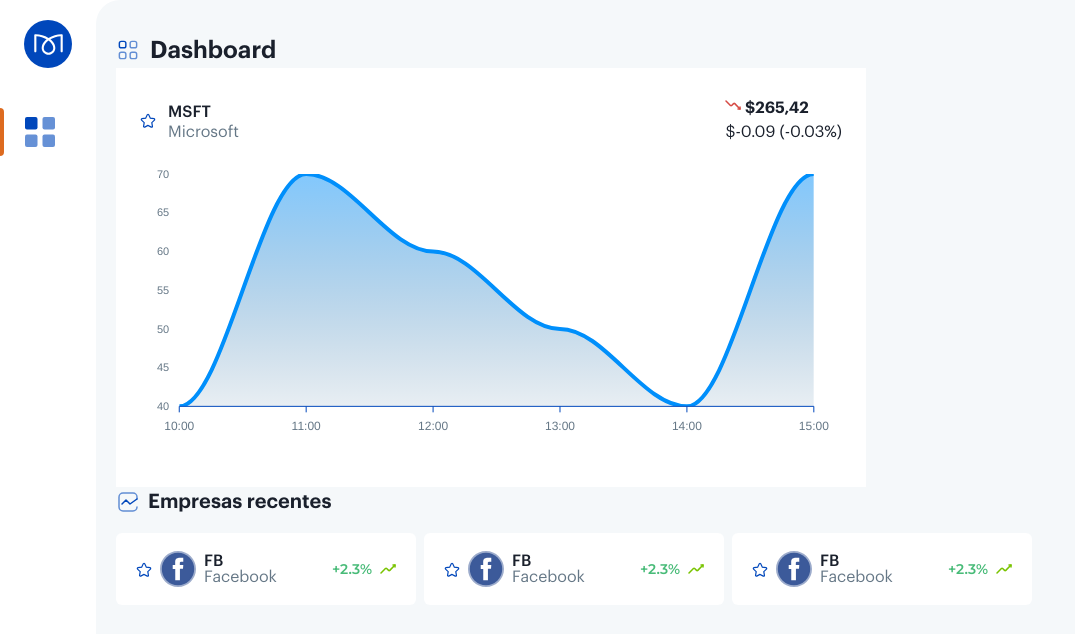
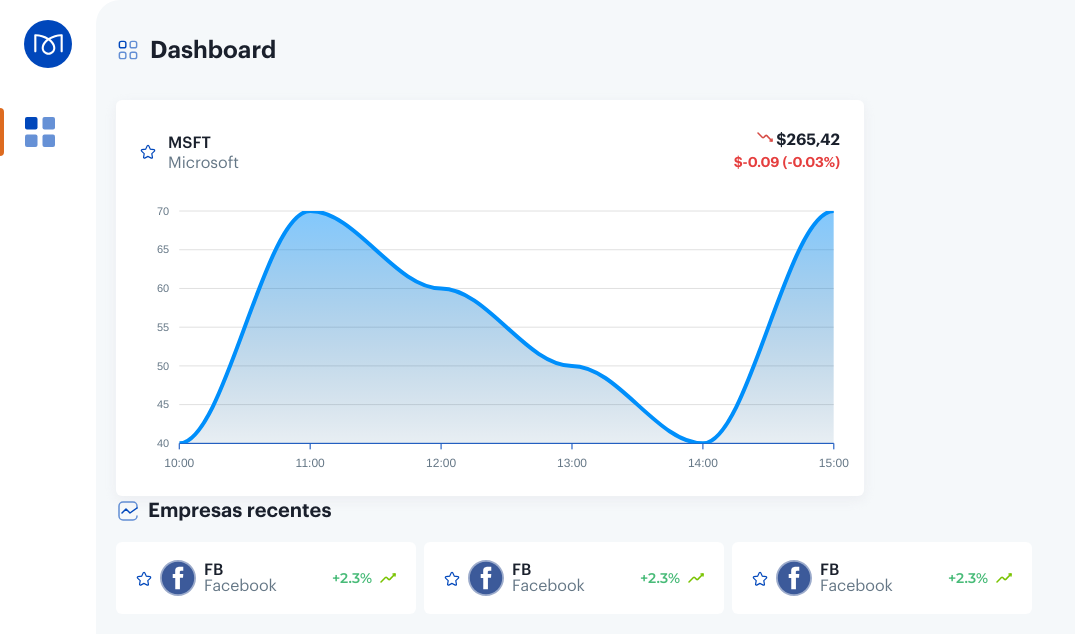
Before and after one commit to sanderpaniago/monetus, a Next.js app: page / in a window 1280 px wide. Shown: the top 634 px of the page, without its empty margins (0-1075 px from the left). Built offline with nearby package versions, Linux system fonts and the light colour scheme.

Commit message:
add graphic

```diff
--- a/package.json
+++ b/package.json
@@ -17,7 +17,8 @@
     "next": "12.1.5",
     "react": "18.0.0",
     "react-apexcharts": "^1.4.0",
-    "react-dom": "18.0.0"
+    "react-dom": "18.0.0",
+    "recharts": "^2.1.9"
   },
   "devDependencies": {
     "@types/node": "17.0.25",
--- a/src/components/Graphic/index.tsx
+++ b/src/components/Graphic/index.tsx
@@ -9,8 +9,17 @@
 
 export function Graphic() {
   return (
-    <Box px={6} py={7} background="white" maxW="750px">
-      <Box d="flex" alignItems="center" justifyContent="space-between">
+    <Box
+      px={6}
+      py={7}
+      pb={0}
+      background="white"
+      maxW="748px"
+      borderRadius="md"
+      mt={8}
+      boxShadow="custom"
+    >
+      <Box d="flex" alignItems="center" justifyContent="space-between" mb={2}>
         <Box d="flex" alignItems="center">
           <ButtonWishList />
           <Box ml="3">
@@ -21,7 +30,7 @@
           </Box>
         </Box>
         <Box>
-          <Text fontWeight={600}>
+          <Text fontWeight={600} textAlign="right">
             <Image
               src="/icons/graph-down.svg"
               alt="stock down graph"
@@ -30,13 +39,21 @@
             />{' '}
             $265,42
           </Text>
-          <Text>$-0.09 (-0.03%)</Text>
+          <Text
+            color="red.500"
+            fontWeight={600}
+            fontSize="sm"
+            textAlign="right"
+          >
+            $-0.09 (-0.03%)
+          </Text>
         </Box>
       </Box>
+
       <Chart
         type="area"
         height={300}
-        width={700}
+        width={720}
         options={{
           chart: {
             toolbar: {
@@ -48,7 +65,7 @@
             foreColor: '#657786'
           },
           grid: {
-            show: false
+            show: true
           },
           dataLabels: {
             enabled: false
--- a/src/styles/theme.ts
+++ b/src/styles/theme.ts
@@ -11,6 +11,9 @@
       100: '#F5F8FA',
       600: '#657786'
     }
+  },
+  shadows: {
+    custom: '0px 4px 12px rgba(222, 222, 231, 0.4)'
   }
 })
 
```
Also changed, not shown: 1 other file (tests, documents, lock files or other folders).
